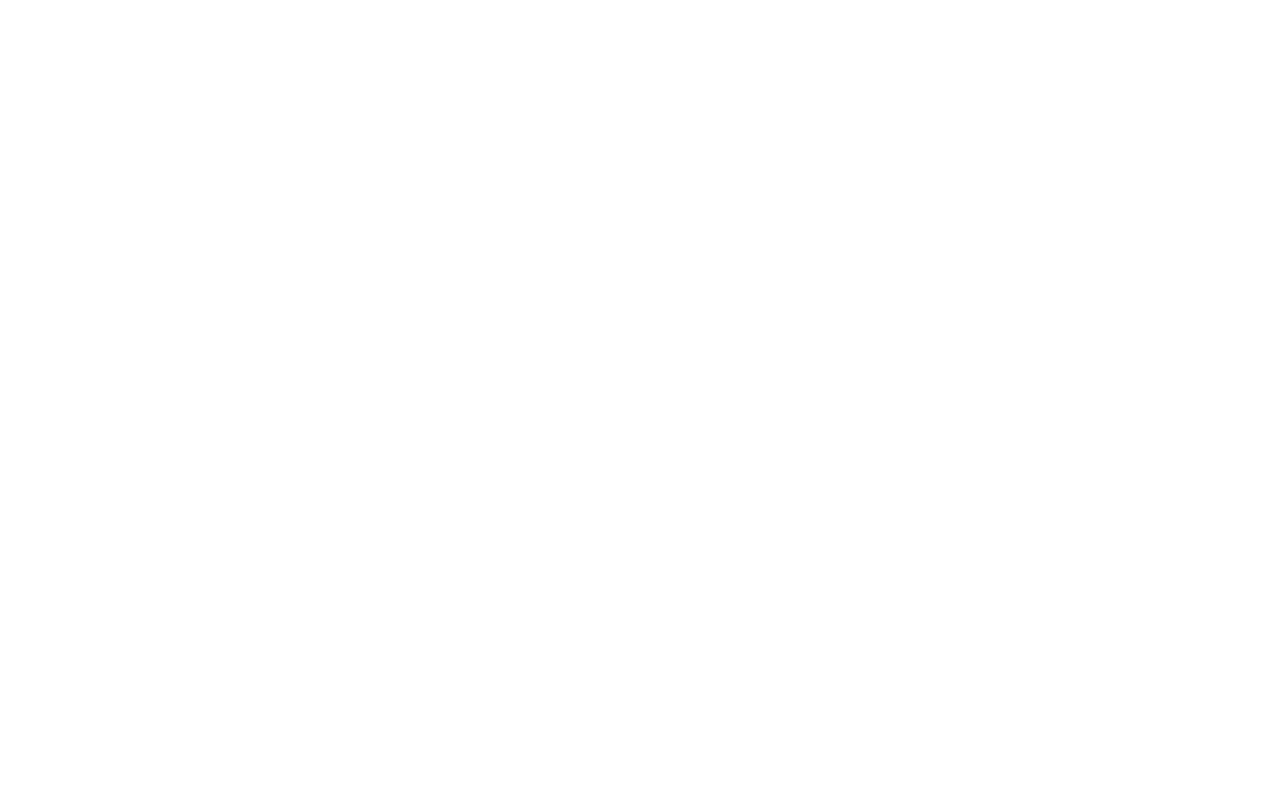
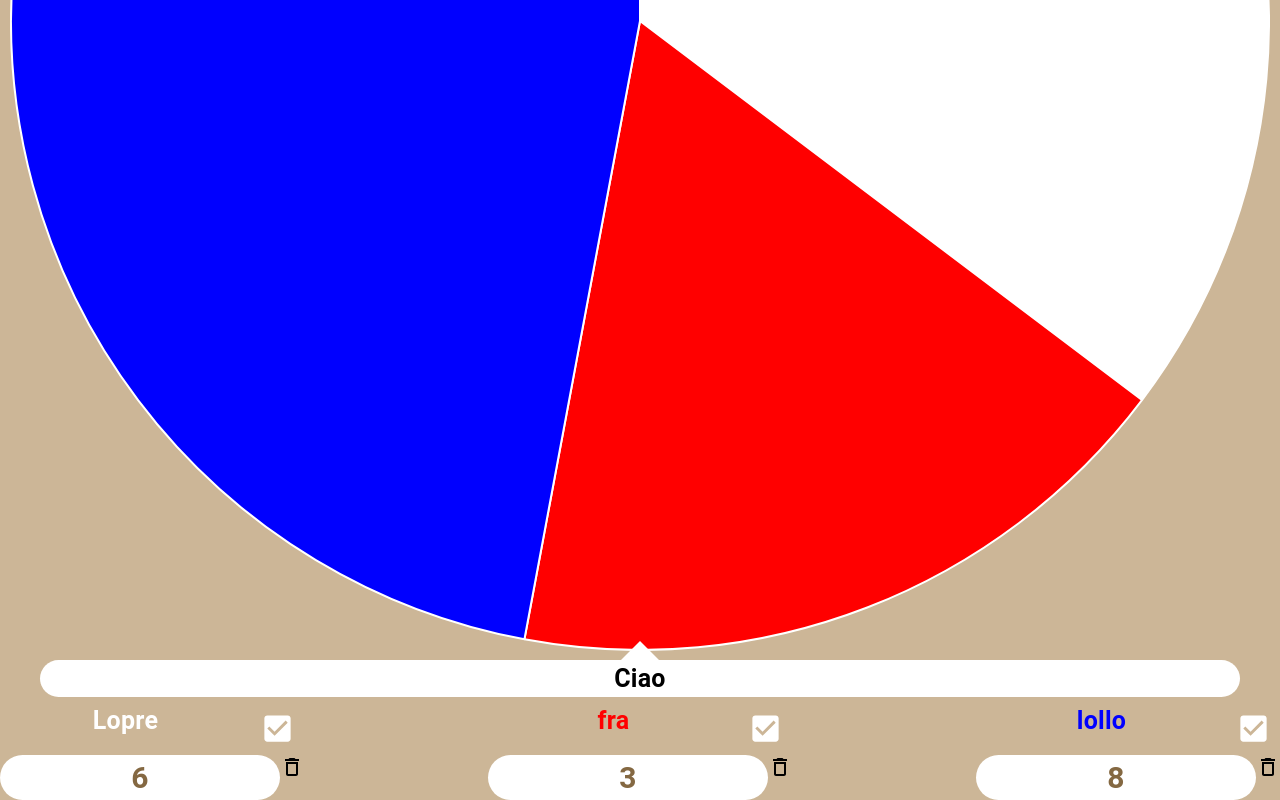
Before and after one commit to AIDAPT/ruota-del-caffe, a React (Create React App) app: page / in a window 1280 px wide. Shown: the part 842-1642 px from the top of the page. Before the commit the page ends 800 px from the top, so only its background shows below. Built offline with nearby package versions, Linux system fonts and the light colour scheme.

Commit message:
StorageContext for localStorage and on Wheeel

```diff
--- a/src/App.css
+++ b/src/App.css
@@ -3,71 +3,3 @@
   background-color: #CCB697;
   font-family: 'Roboto Mono', monospace;
 }
-
-.wrapper {
-  width: 90%;
-  max-width: 34.37em;
-  max-height: 90vh;
-  background-color: #ffffff;
-  position: absolute;
-  transform: translate(-50%, -50%);
-  top: 50%;
-  left: 50%;
-  padding: 3em;
-  border-radius: 1em;
-  box-shadow: 0 4em 5em rgba(27, 8, 53, 0.2);
-}
-.container {
-  position: relative;
-  width: 100%;
-  height: 100%;
-}
-#wheel {
-  max-height: inherit;
-  width: inherit;
-  top: 0;
-  padding: 0;
-}
-@keyframes rotate {
-  100% {
-    transform: rotate(360deg);
-  }
-}
-#spin-btn {
-  position: absolute;
-  transform: translate(-50%, -50%);
-  top: 50%;
-  left: 50%;
-  height: 26%;
-  width: 26%;
-  border-radius: 50%;
-  cursor: pointer;
-  border: 0;
-  background: radial-gradient(#fdcf3b 50%, #d88a40 85%);
-  color: #c66e16;
-  text-transform: uppercase;
-  font-size: 1.8em;
-  letter-spacing: 0.1em;
-  font-weight: 600;
-}
-img {
-  position: absolute;
-  width: 4em;
-  top: 45%;
-  right: -8%;
-}
-#final-value {
-  font-size: 1.5em;
-  text-align: center;
-  margin-top: 1.5em;
-  color: #202020;
-  font-weight: 500;
-}
-@media screen and (max-width: 768px) {
-  .wrapper {
-    font-size: 12px;
-  }
-  img {
-    right: -5%;
-  }
-}
--- a/src/components/Partecipants.tsx
+++ b/src/components/Partecipants.tsx
@@ -1,10 +1,93 @@
-import { Box } from "@mui/material";
+import { Box, Grid, Skeleton } from "@mui/material";
+import { useContext, useEffect } from "react";
+import { StorageContext } from "../contexts/StorageContext";
+import {PersonComponent} from "./Person";
+
+const persone = [
+    {
+        id: 0,
+        name: "Lopre",
+        color: "white",
+        isChecked: true,
+        counter: 6,
+    },
+    {
+        id: 1,
+        name: "fra",
+        color: "red",
+        isChecked: true,
+        counter: 3,
+    },
+    {
+        id: 2,
+        name: "lollo",
+        color: "blue",
+        isChecked: true,
+        counter: 8,
+    }
+]
 
 export default function Partecipants() {
 
+    const {set, get} = useContext(StorageContext)!
+
+    useEffect(() => {
+        set(persone)
+      }, [])
+
     return (
         <Box>
-
+            <Grid
+                sx={{
+                    height: "calc(100% - 110px)",
+                    overflowY: "auto",
+                    bottom: "0",
+                }}
+                container
+                gap={2}
+                justifyContent="space-between"
+                alignContent={"flex-start"}
+                >
+                {persone.length > 0
+                    ? persone.map((person, idx) => {
+                        return (
+                            <Grid
+                                key={idx}
+                                sx={{
+                                maxWidth: {
+                                    xs: " calc(50% - 8px)",
+                                    sm: " calc(50% - 8px)",
+                                    md: " calc(25% - 16px)",
+                                    lg: " calc(25% - 16px)",
+                                },
+                                width: "100%",
+                                }}
+                                item
+                            >
+                                <PersonComponent person = {person}/>
+                            </Grid>
+                        );
+                    })
+                    : Array(4)
+                        .fill("")
+                        .map((_, idx) => (
+                    <Grid
+                        key={idx}
+                        sx={{
+                        maxWidth: {
+                            xs: " calc(50% - 8px)",
+                            sm: " calc(50% - 8px)",
+                            md: " calc(25% - 16px)",
+                            lg: " calc(25% - 16px)",
+                        },
+                        width: "100%",
+                        }}
+                        item
+                    >
+                        <Skeleton variant="rounded" height={105} />
+                    </Grid>
+                ))}
+            </Grid>
         </Box>
     );
 }
--- /dev/null
+++ b/src/components/Person.tsx
@@ -0,0 +1,72 @@
+import { Box, Checkbox, Stack, Typography } from "@mui/material";
+import DeleteOutlineOutlinedIcon from '@mui/icons-material/DeleteOutlineOutlined';
+
+export type PersonProps = {
+    name: string,
+    color: string,
+    isChecked: boolean,
+    counter: number,
+}
+
+type PersonComponentProps = {
+    person: PersonProps
+}
+
+export function PersonComponent({person}: PersonComponentProps) {
+
+    const checkPerson = () => void {
+
+    };
+
+    const deletePerson = () => void {
+
+    };
+
+    return (
+        <Box>
+            <Stack direction={"row"} justifyContent={"flex-end"}>
+                <Typography
+                    color={person.color}
+                    component="div"
+                    fontWeight="bold"
+                    fontSize="25px"
+                    width="100%"
+                    textAlign="center"
+                >
+                    {person.name}
+                </Typography>
+                <Checkbox
+                    checked={person.isChecked}
+                    onChange={checkPerson()}
+                    sx={{
+                        color: "#846842",
+                        '& .MuiSvgIcon-root': { fontSize: 35 },
+                        '&.Mui-checked': {color: "white"},
+                    }}
+                />
+            </Stack>
+            <Stack direction={"row"} justifyContent={"space-between"}>
+                <Typography
+                    color="#846842"
+                    component="div"
+                    fontWeight="bold"
+                    fontSize="30px"
+                    width="100%"
+                    textAlign="center"
+                    sx={{
+                        backgroundColor: "white",
+                        borderRadius: "50px"
+                    }}
+                >
+                    {person.counter}
+                </Typography>
+                <DeleteOutlineOutlinedIcon
+                    onClick={deletePerson()}
+                />
+            </Stack>
+        </Box>
+    );
+}
+
+//TODO funzione deselectPerson
+//TODO props e style mui components
--- a/src/components/Wheel.tsx
+++ b/src/components/Wheel.tsx
@@ -1,9 +1,106 @@
-import { Box } from "@mui/material";
+import { Box, Typography } from '@mui/material';
+import { ChartDataset } from 'chart.js';
+import 'chart.js/auto';
+import { useContext, useEffect, useState } from 'react';
+import {Pie} from 'react-chartjs-2'
+import { StorageContext } from '../contexts/StorageContext';
 
-export default function Wheel() {
-    return (
-        <Box>
+type WheelStateProps = {
+  labels: string[],
+  datasets: ChartDataset<"pie", number[]>[]
+}
 
-        </Box>
-    );
+export function Wheel() {
+
+  const {set, get} = useContext(StorageContext)!
+  const [wheelState, setWheelState] = useState<WheelStateProps>({
+    labels: [],
+    datasets: []
+  })
+
+  useEffect(() => {
+    let storageData = get();
+    let labels: string[] = []
+    let data: number[] = []
+    let backgroundColor: string[] = []
+
+    storageData.forEach((person, index) => {
+      if (person.isChecked) {
+        labels.push(person.name)
+        data.push(person.counter)
+        backgroundColor.push(person.color)
+      }
+    })
+
+    setWheelState({
+      labels,
+      datasets: [{
+        data,
+        backgroundColor
+      }]
+    })
+
+  }, [get()])
+
+  return (
+    <Box
+      marginTop="-30px"
+      marginLeft="10px"
+      marginRight="10px"
+    >
+      <Box
+        marginBottom="-10px"
+      >
+        <Pie
+          options={{
+            animation: {duration: 0},
+            plugins: {
+              legend: {
+                display: false
+              }
+            }
+          }}
+          data={wheelState}
+          height="50%"
+        ></Pie>
+      </Box>
+      <Box
+        display= "webkit-flex"
+        justify-content= "center"
+        webkit-align-items= "center"
+        webkit-box-align= "center"
+      >
+        <Box
+            sx={{
+              width: 0,
+              height: 0,
+              borderLeft: "20px solid transparent",
+              borderRight: "20px solid transparent",
+              borderBottom: "20px solid white"
+            }}
+        ></Box>
+      </Box>
+      <Box
+        sx={{
+          backgroundColor: "white"
+        }}
+        marginLeft="30px"
+        marginRight="30px"
+        color="white"
+        marginTop="15px"
+        borderRadius="50px"
+      >
+        <Typography
+          component="div"
+          color="black"
+          fontWeight="bold"
+          fontSize="25px"
+          margin="5px"
+          marginTop="-20px"
+        >
+          Ciao
+        </Typography>
+      </Box>
+    </Box>
+  );
 }
--- /dev/null
+++ b/src/contexts/StorageContext.tsx
@@ -0,0 +1,46 @@
+import { createContext, ReactNode, useState } from "react"
+import { PersonProps } from "../components/Person";
+
+export type StorageDataProps = PersonProps[]
+
+type HookProps = {
+    set: (data: StorageDataProps) => void,
+    get: () => StorageDataProps
+}
+
+export const StorageContext = createContext<HookProps | null>(null);
+
+const useStorageContext = (): HookProps => {
+    const [storageData, setStorageData] = useState<StorageDataProps | null>(null)
+
+    const set = (data: StorageDataProps) => {
+        localStorage.setItem("localData", JSON.stringify(data))
+        setStorageData(data)
+    }
+
+    const get = (): StorageDataProps => {
+
+        if (storageData) {return storageData}
+        else {
+            let item = localStorage.getItem("localData")
+            let _i = item?JSON.parse(item): []
+            set(_i)
+            return _i
+        }
+    }
+
+
+    return{
+        set, get
+    }
+}
+type StorageContainerProviderProps = {
+    children: JSX.Element[]
+}
+
+export const StorageContextProvider = ({children} : StorageContainerProviderProps)  => {
+
+    const storage = useStorageContext()
+
+    return (<StorageContext.Provider value={storage}>{children}</StorageContext.Provider>)
+}
--- a/src/pages/MainPage.tsx
+++ b/src/pages/MainPage.tsx
@@ -1,10 +1,13 @@
 import { Box, Typography } from "@mui/material";
 import Partecipants from "../components/Partecipants";
-import Wheel from "../components/Wheel";
+import {Wheel} from "../components/Wheel";
+import { StorageContextProvider } from "../contexts/StorageContext";
 
 export const MainPage = () => {
     return (
-        <Box>
+        <Box
+            alignItems="center"
+        >
             <Typography
                 component="div"
                 color="white"
@@ -22,8 +25,10 @@ export const MainPage = () => {
             >
                 Caffè
             </Typography>
-            <Wheel/>
-            <Partecipants/>
+            <StorageContextProvider>
+                <Wheel/>
+                <Partecipants/>
+            </StorageContextProvider>
         </Box>
     );
 }
```
Also changed, not shown: package.json (+7 -4 lines), 1 other file (tests, documents, lock files or other folders).
